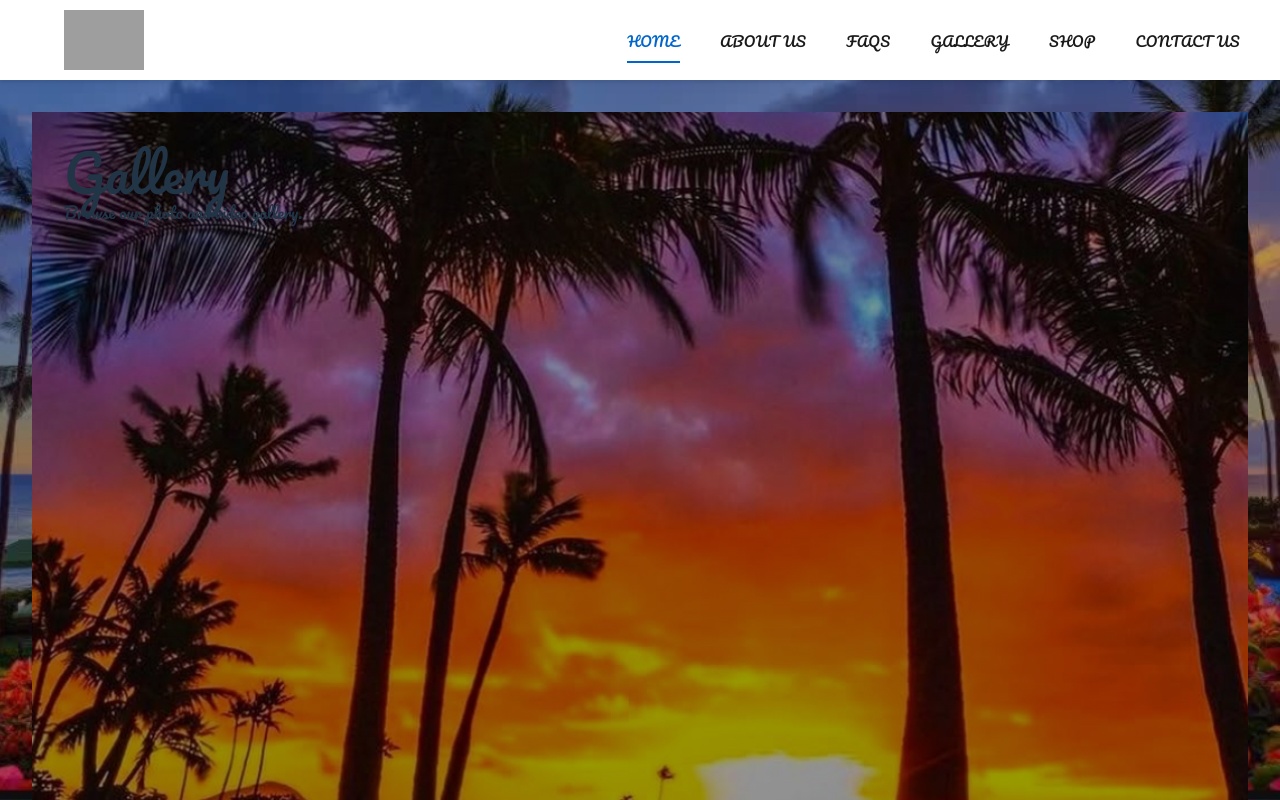
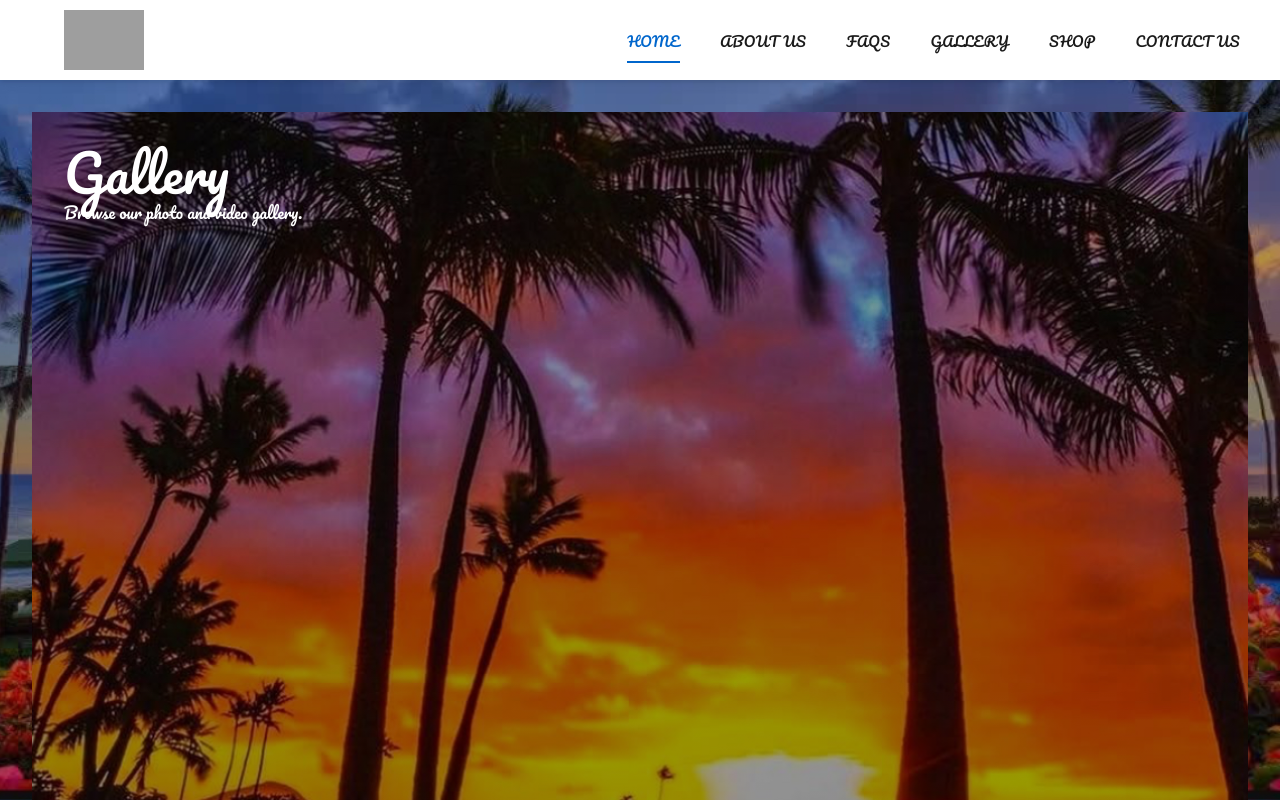
Before and after one commit to JohnPlamoottil/Da-Little-Aloha-Show-Merv-, a React (Vite) app in the folder web/: page /gallery in a window 1280 px wide. Shown: the top 800 px of the page. Built offline with nearby package versions, Linux system fonts and the light colour scheme; grey boxes are pictures that could not be loaded.

Commit message:
change the font color of gallery to white

```diff
--- a/web/src/pages/Gallery.jsx
+++ b/web/src/pages/Gallery.jsx
@@ -10,8 +10,8 @@ function Gallery() {
       }}
     >
       <div className="page-content">
-        <h1>Gallery</h1>
-        <p>Browse our photo and video gallery.</p>
+        <h1 style={{ color: "white" }}>Gallery</h1>
+        <p style={{ color: "white" }}>Browse our photo and video gallery.</p>
       </div>
     </div>
   );
```
